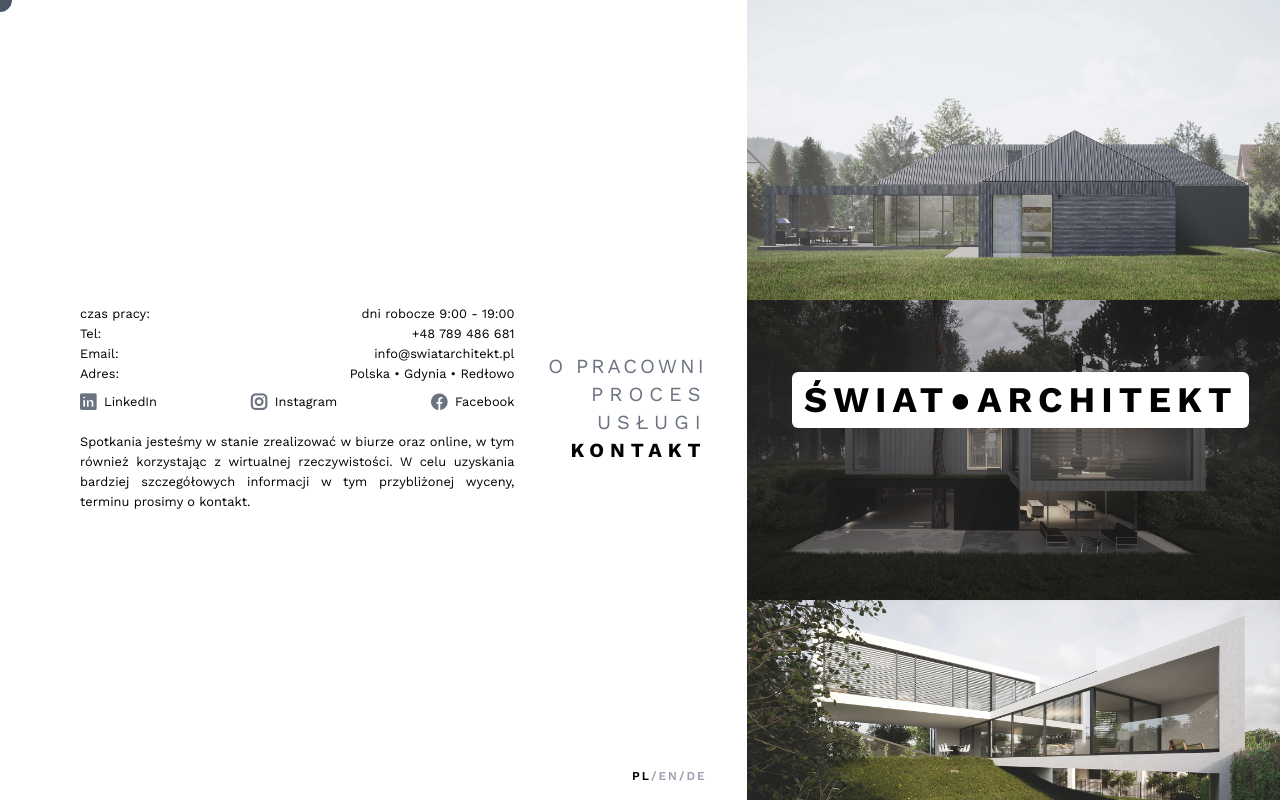
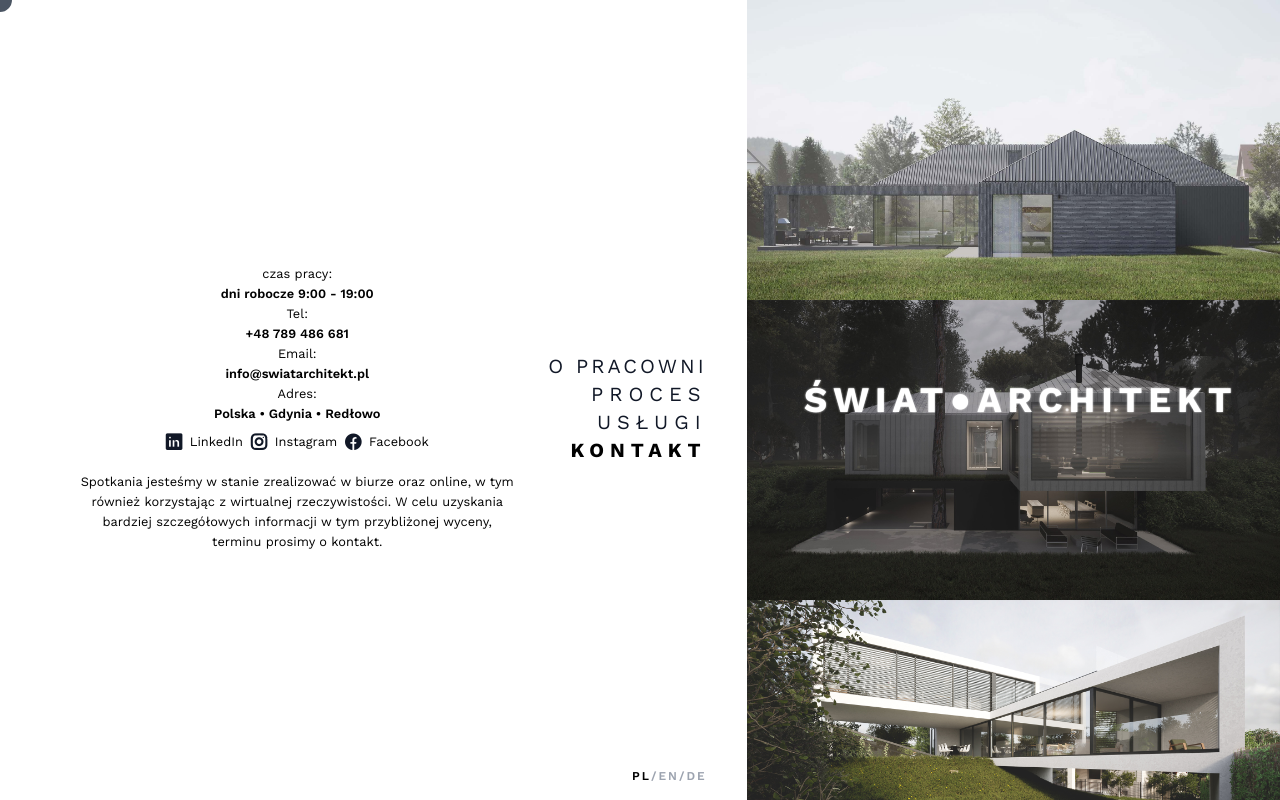
Before and after one commit to SWIATARCHITEKTSTUDIO/portfolio-architecture, a React (Vite) app: page / in a window 1280 px wide. Both pictures are taken after a click on the element "KONTAKT". Built offline with nearby package versions, Linux system fonts and the light colour scheme.

Commit message:
feedback changes

```diff
--- a/src/components/HomeContentTabs.tsx
+++ b/src/components/HomeContentTabs.tsx
@@ -23,7 +23,7 @@ const HomeContentTabs = () => {
           className={`${
             activeIndex === 0 && activeMobileIndex === 0
               ? "text-white font-bold lg:text-black"
-              : "lg:text-gray-500 text-white"
+              : "lg:text-gray-900 text-white"
           }`}
         >
           {language === "en" && `ABOUT US `}
@@ -139,7 +139,7 @@ const HomeContentTabs = () => {
           className={`${
             activeIndex === 1
               ? "text-white font-bold lg:text-black"
-              : "lg:text-gray-500 text-white"
+              : "lg:text-gray-900 text-white"
           }`}
         >
           {language === "en" && `PROCESS`}
@@ -243,7 +243,7 @@ const HomeContentTabs = () => {
           className={`${
             activeIndex === 2
               ? "text-white font-bold lg:text-black"
-              : "lg:text-gray-500 text-white"
+              : "lg:text-gray-900 text-white"
           }`}
         >
           {language === "en" && `OFFER`}
@@ -319,7 +319,7 @@ const HomeContentTabs = () => {
           className={`${
             activeIndex === 3
               ? "text-white font-bold lg:text-black"
-              : "lg:text-gray-500 text-white"
+              : "lg:text-gray-900 text-white"
           }`}
         >
           {" "}
@@ -386,7 +386,7 @@ const HomeContentTabs = () => {
               </div>
             )}
             {language === "de" && (
-              <div className="flex justify-between items-center  w-full">
+              <div className="flex flex-col  justify-center items-center  w-full">
                 <p>Adres:</p>
                 <p>
                   <a
@@ -400,7 +400,7 @@ const HomeContentTabs = () => {
               </div>
             )}
             {language === "pl" && (
-              <div className="flex justify-between items-center  w-full">
+              <div className="flex flex-col  justify-center items-center  w-full">
                 <p>Adres:</p>
                 <a
                   href="http://maps.google.com?q=54.49244318984959,18.540995605388876"
@@ -415,7 +415,7 @@ const HomeContentTabs = () => {
             <div className="mt-2 flex justify-between w-full gap-2">
               <a
                 href="https://www.linkedin.com/company/%C5%9Bwiat-%E2%97%8F-architekt/?viewAsMember=true"
-                className=" flex gap-2 items-center group"
+                className=" flex gap-2 items-center group text-white lg:text-black"
               >
                 <i
                   className="pi pi-linkedin text-white lg:text-gray-500 font-bold lg:group-hover:text-black"
@@ -425,13 +425,23 @@ const HomeContentTabs = () => {
               </a>
               <a
                 href="https://www.instagram.com/swiatarchitekt.pl?igsh=MnF3c2NwNXM5MjNj&utm_source=qr"
-                className=" flex gap-2 items-center group"
+                className=" flex gap-2 items-center group text-white lg:text-black"
               >
                 <i
                   className="pi pi-instagram text-white lg:text-gray-500 font-bold lg:group-hover:text-black"
                   style={{ fontSize: "1rem" }}
                 ></i>
                 Instagram
+              </a>
+              <a
+                href="https://www.instagram.com/swiatarchitekt.pl?igsh=MnF3c2NwNXM5MjNj&utm_source=qr"
+                className=" flex gap-2 items-center group text-white lg:text-black"
+              >
+                <i
+                  className="pi pi-facebook text-white lg:text-gray-900 font-bold group-hover:text-black"
+                  style={{ fontSize: "1rem" }}
+                ></i>
+                Facebook
               </a>
             </div>
 
@@ -707,113 +717,115 @@ const HomeContentTabs = () => {
            */}
           <div className="text-left flex-col w-full  gap-5 flex justify-center  ">
             <div className=" flex flex-col ">
-              <div className="flex justify-between items-center  w-full">
+              <div className="flex flex-col  justify-center items-center  w-full">
                 {language === "en" && (
-                  <div className="flex justify-between   w-full">
+                  <div className="flex flex-col  justify-center items-center  w-full">
                     <p className=" ">
                       Working Hours: <br />
                     </p>
-                    <p>Every Working Day 9:00 - 19:00</p>
+                    <p className="font-semibold">
+                      Every Working Day 9:00 - 19:00
+                    </p>
                   </div>
                 )}
                 {language === "pl" && (
-                  <div className="flex justify-between  w-full">
+                  <div className="flex flex-col  justify-center items-center  w-full">
                     <p className="">
                       czas pracy:
                       <br />
                     </p>
-                    <p>dni robocze 9:00 - 19:00</p>
+                    <p className="font-semibold">dni robocze 9:00 - 19:00</p>
                   </div>
                 )}
                 {language === "de" && (
-                  <div className="flex justify-between   w-full">
+                  <div className="flex flex-col  justify-center items-center  w-full">
                     <p className="">
                       Arbeit Zeit :
                       <br />
                     </p>
-                    <p>Arbeitstage 9:00 - 19:00</p>
+                    <p className="font-semibold">Arbeitstage 9:00 - 19:00</p>
                   </div>
                 )}
               </div>
-              <div className="flex justify-between items-center  w-full">
+              <div className="flex flex-col  justify-center items-center  w-full">
                 <p>Tel:</p>{" "}
-                <a href="tel:+48789486681" className="">
+                <a href="tel:+48789486681" className="font-semibold">
                   +48 789 486 681
                 </a>
               </div>
-              <div className="flex justify-between items-center  w-full">
+              <div className="flex flex-col  justify-center items-center  w-full">
                 <p>Email: </p>
                 <a
                   href="mailto:info@swiatarchitekt.pl"
-                  className=" hover:font-bold transform-all duration-300 ease-in"
+                  className=" hover:font-bold font-semibold transform-all duration-300 ease-in"
                 >
                   info@swiatarchitekt.pl
                 </a>
               </div>
               {language === "en" && (
-                <div className="flex justify-between items-center  w-full">
+                <div className="flex flex-col  justify-center items-center  w-full">
                   <p>Address:</p>
                   <a
                     href="http://maps.google.com?q=54.49244318984959,18.540995605388876"
                     target="_blank"
-                    className=" cursor-pointer"
+                    className=" cursor-pointer font-semibold"
                   >
                     <>Poland • Gdynia • Redłowo</>{" "}
                   </a>{" "}
                 </div>
               )}
               {language === "de" && (
-                <div className="flex justify-between items-center  w-full">
+                <div className="flex flex-col  justify-center items-center  w-full">
                   <p>Adres:</p>
                   <a
                     href="http://maps.google.com?q=54.49244318984959,18.540995605388876"
                     target="_blank"
-                    className=" cursor-pointer"
+                    className=" cursor-pointer font-semibold"
                   >
                     <p> Poland • Gdynia • Redłowo</p>{" "}
                   </a>{" "}
                 </div>
               )}
               {language === "pl" && (
-                <div className="flex justify-between items-center  w-full">
+                <div className="flex flex-col  justify-center items-center  w-full">
                   <p>Adres:</p>
                   <a
                     href="http://maps.google.com?q=54.49244318984959,18.540995605388876"
                     target="_blank"
-                    className=" cursor-pointer"
+                    className=" cursor-pointer font-semibold"
                   >
                     Polska • Gdynia • Redłowo
                   </a>{" "}
                 </div>
               )}
 
-              <div className="mt-2 flex justify-between w-full gap-2">
+              <div className="mt-2 flex justify-center w-full gap-2">
                 <a
                   href="https://www.linkedin.com/company/%C5%9Bwiat-%E2%97%8F-architekt/?viewAsMember=true"
-                  className=" flex gap-2 items-center group"
+                  className=" flex gap-2 items-center group text-white lg:text-black"
                 >
                   <i
-                    className="pi pi-linkedin text-white lg:text-gray-500 font-bold group-hover:text-black"
+                    className="pi pi-linkedin text-white lg:text-gray-900 font-bold group-hover:text-black"
                     style={{ fontSize: "1rem" }}
                   ></i>
                   LinkedIn
                 </a>
                 <a
                   href="https://www.instagram.com/swiatarchitekt.pl?igsh=MnF3c2NwNXM5MjNj&utm_source=qr"
-                  className=" flex gap-2 items-center group"
+                  className=" flex gap-2 items-center group text-white lg:text-black"
                 >
                   <i
-                    className="pi pi-instagram text-white lg:text-gray-500 font-bold group-hover:text-black"
+                    className="pi pi-instagram text-white lg:text-gray-900 font-bold group-hover:text-black"
                     style={{ fontSize: "1rem" }}
                   ></i>
                   Instagram
                 </a>
                 <a
                   href="https://www.instagram.com/swiatarchitekt.pl?igsh=MnF3c2NwNXM5MjNj&utm_source=qr"
-                  className=" flex gap-2 items-center group"
+                  className=" flex gap-2 items-center group text-black"
                 >
                   <i
-                    className="pi pi-facebook text-white lg:text-gray-500 font-bold group-hover:text-black"
+                    className="pi pi-facebook text-white lg:text-gray-900 font-bold group-hover:text-black"
                     style={{ fontSize: "1rem" }}
                   ></i>
                   Facebook
@@ -822,7 +834,7 @@ const HomeContentTabs = () => {
             </div>
             <div className=" text-justify">
               {language === "en" && (
-                <div className="text-justify">
+                <div className="text-center">
                   We are able to conduct meetings in the office and online,
                   including using virtual reality. To obtain more detailed
                   information, including an approximate quote and deadline,
@@ -834,7 +846,7 @@ const HomeContentTabs = () => {
               )}
 
               {language === "pl" && (
-                <div className="text-justify">
+                <div className="text-center">
                   Spotkania jesteśmy w stanie zrealizować w biurze oraz online,
                   w tym również korzystając z wirtualnej rzeczywistości. W celu
                   uzyskania bardziej szczegółowych informacji w tym przybliżonej
@@ -843,7 +855,7 @@ const HomeContentTabs = () => {
               )}
 
               {language === "de" && (
-                <div className="text-justify">
+                <div className="text-center">
                   Wir sind in der Lage, Meetings im Büro und online
                   durchzuführen, auch unter Einsatz von Virtual Reality. Für
                   nähere Informationen, inklusive eines ungefähren Angebots und
--- a/src/pages/Home.tsx
+++ b/src/pages/Home.tsx
@@ -20,7 +20,10 @@ const Home = () => {
           className="text-white col-span-1 absolute hidden lg:flex top-[50%] z-50  w-full   px-6 h-fit   text-xl min-[420px]:text-2xl xl:text-4xl  justify-start   font-bold tracking-[6px] font-sans"
         >
           <h1 className="">
-            <p className="flex items-center w-full justify-start bg-white text-black px-3 py-2 rounded-md ">
+            <p
+              style={{ textShadow: "0 0 2px white" }}
+              className="flex items-center w-full justify-start  text-white px-3 py-2 rounded-md "
+            >
               ŚWIAT <span className="text-4xl"> ●</span> ARCHITEKT
             </p>
           </h1>
```
Also changed, not shown: src/components/ProjectContentTabs.tsx (+10 -26 lines).
